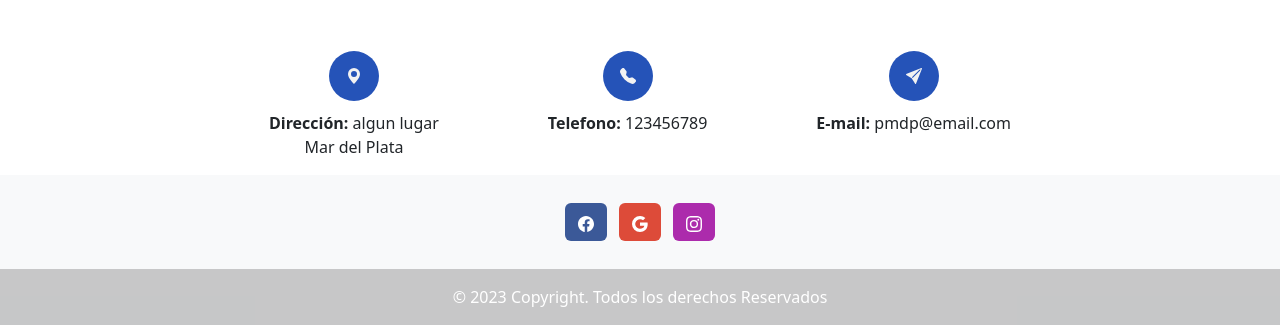
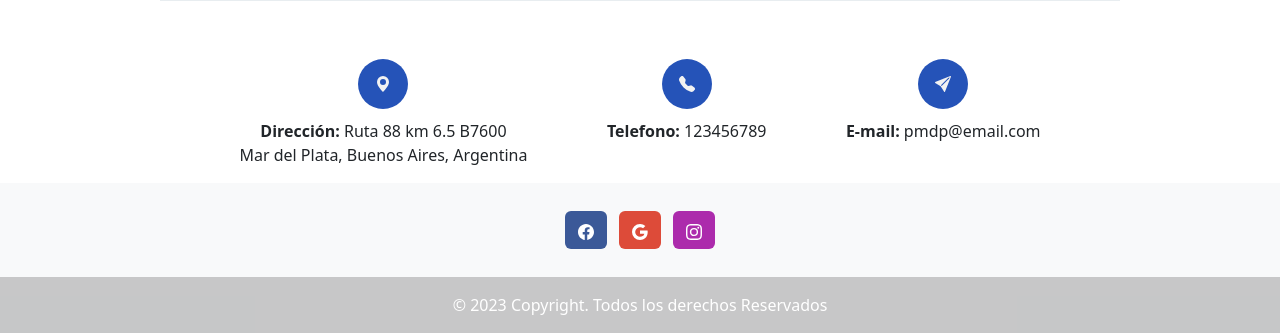
Before and after one commit to RafaelJoseCalderon/django_grupo_2, a Django app: page /contacto in a window 1280 px wide. Shown: the part 721-1054 px from the top of the page. Run offline with Django 4.2, Linux system fonts and the light colour scheme; some libraries are stand-ins or nearby versions.

Commit message:
mapa agregado

```diff
--- a/django_grupo_2/planeadores_mdp/templates/contacto.html
+++ b/django_grupo_2/planeadores_mdp/templates/contacto.html
@@ -7,7 +7,7 @@
   <div class="d-flex flex-column d-lg-flex flex-lg-row w-75 mx-auto contacto mt-5">
 
     <div class="col-12 col-lg-7">
-      <h2 class="my-2 mx-sm-3 mx-xl-5">Contactenos</h2>
+      <h2 class="my-2 mx-sm-3 mx-xl-5">Escribinos</h2>
 
       <form method="POST" class="m-5 mx-sm-3 mx-xl-5">
         {% csrf_token %}
@@ -21,8 +21,8 @@
       </form>
     </div>
 
-    <div class="col-12 col-lg-5">
-      Cha Cha Cha, aca va un mapa, pero se me olvido como se le sacan las advertencias al google map
+    <div class="col-12 col-lg-4">
+      <iframe src="https://www.google.com/maps/embed?pb=!1m18!1m12!1m3!1d3143.4496408594996!2d-57.649849!3d-38.0132958!2m3!1f0!2f0!3f0!3m2!1i1024!2i768!4f13.1!3m3!1m2!1s0x95852750b43c79c7%3A0xa0fa83486cff88ce!2sClub%20de%20Planeadores%20Mar%20Del%20Plata!5e0!3m2!1ses!2sar!4v1682528599909!5m2!1ses!2sar" width="470" height="600" style="border:0;"></iframe>
     </div>
 
   </div>
@@ -34,8 +34,8 @@
       </div>
 
       <div class="text-center">
-        <strong>Dirección:</strong> algun lugar
-        <p>Mar del Plata</p>
+        <strong>Dirección:</strong> Ruta 88 km 6.5 B7600
+        <p>Mar del Plata, Buenos Aires, Argentina</p>
       </div>
     </div>
 
```
